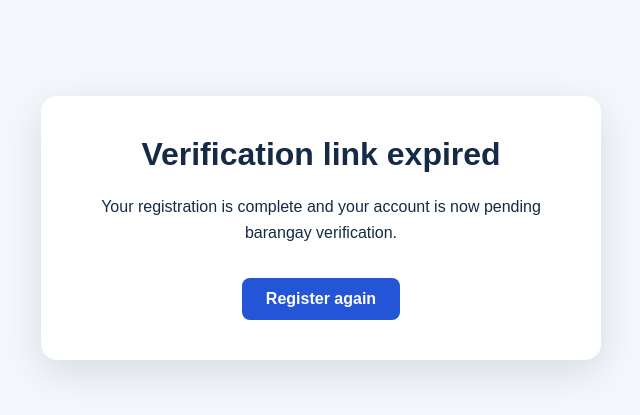
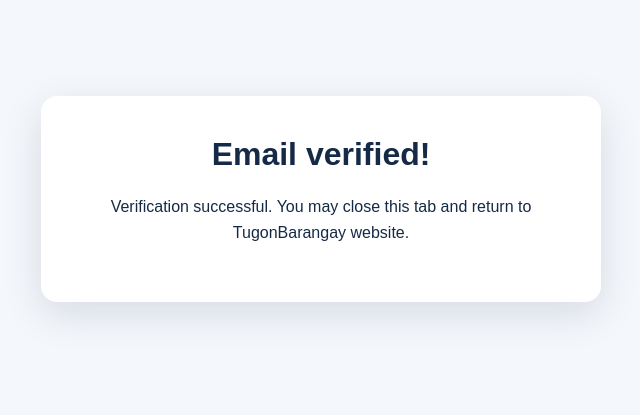
Before and after one commit to Hamikaaaa/TugonBarangay, a Laravel app: template backend/resources/views/registration-verified.blade.php in a window 1280 px wide. Shown: the top 415 px of the page, without its empty margins (319-959 px from the left). Run offline with Laravel 12, Linux system fonts and the light colour scheme; the template is opened without the code that fills it, so the values that code supplies are empty.

Commit message:
email verification

```diff
--- a/backend/resources/views/registration-verified.blade.php
+++ b/backend/resources/views/registration-verified.blade.php
@@ -10,12 +10,14 @@
         <h1 style="margin-top:0">{{ $success ? 'Email verified!' : 'Verification link expired' }}</h1>
         <p style="line-height:1.6">
             {{ $success
-                ? 'Your registration is complete and your account is now pending barangay verification.'
+                ? 'Verification successful. You may close this tab and return to TugonBarangay website.'
                 : 'This verification link is invalid or has expired. Please start registration again.' }}
         </p>
-        <a href="{{ $loginUrl }}" style="display:inline-block;margin-top:16px;padding:12px 24px;border-radius:8px;background:#2455d6;color:#fff;text-decoration:none;font-weight:bold">
-            {{ $success ? 'Go to login' : 'Register again' }}
-        </a>
+        @unless ($success)
+            <a href="{{ $loginUrl }}" style="display:inline-block;margin-top:16px;padding:12px 24px;border-radius:8px;background:#2455d6;color:#fff;text-decoration:none;font-weight:bold">
+                Register again
+            </a>
+        @endunless
     </main>
 </body>
 </html>
--- a/frontend/src/pages/Login.jsx
+++ b/frontend/src/pages/Login.jsx
@@ -4,7 +4,7 @@ import { useAuth } from "../context/AuthContext";
 import { REGISTRATION_VERIFIED_STORAGE_KEY } from "../utils/registrationVerification";
 
 const REGISTRATION_COMPLETE_MESSAGE =
-  "Email verified, you may now go back to the login page and and close this tab";
+  "Account registered successfully. You can log in now.";
 
 function Login({ isModal = false }) {
   const { login } = useAuth();
--- a/frontend/src/pages/RegistrationVerified.jsx
+++ b/frontend/src/pages/RegistrationVerified.jsx
@@ -12,8 +12,8 @@ function RegistrationVerified() {
         role="status"
         className="rounded-2xl bg-white px-8 py-6 text-center text-lg font-semibold text-[#142A46] shadow-sm"
       >
-        Email verified, you may now go back to the login page and and close this
-        tab
+        Verification successful. You may close this tab and return to
+        TugonBarangay website.
       </p>
     </main>
   );
```
Also changed, not shown: frontend/src/pages/Register.jsx (+8 -2 lines).
